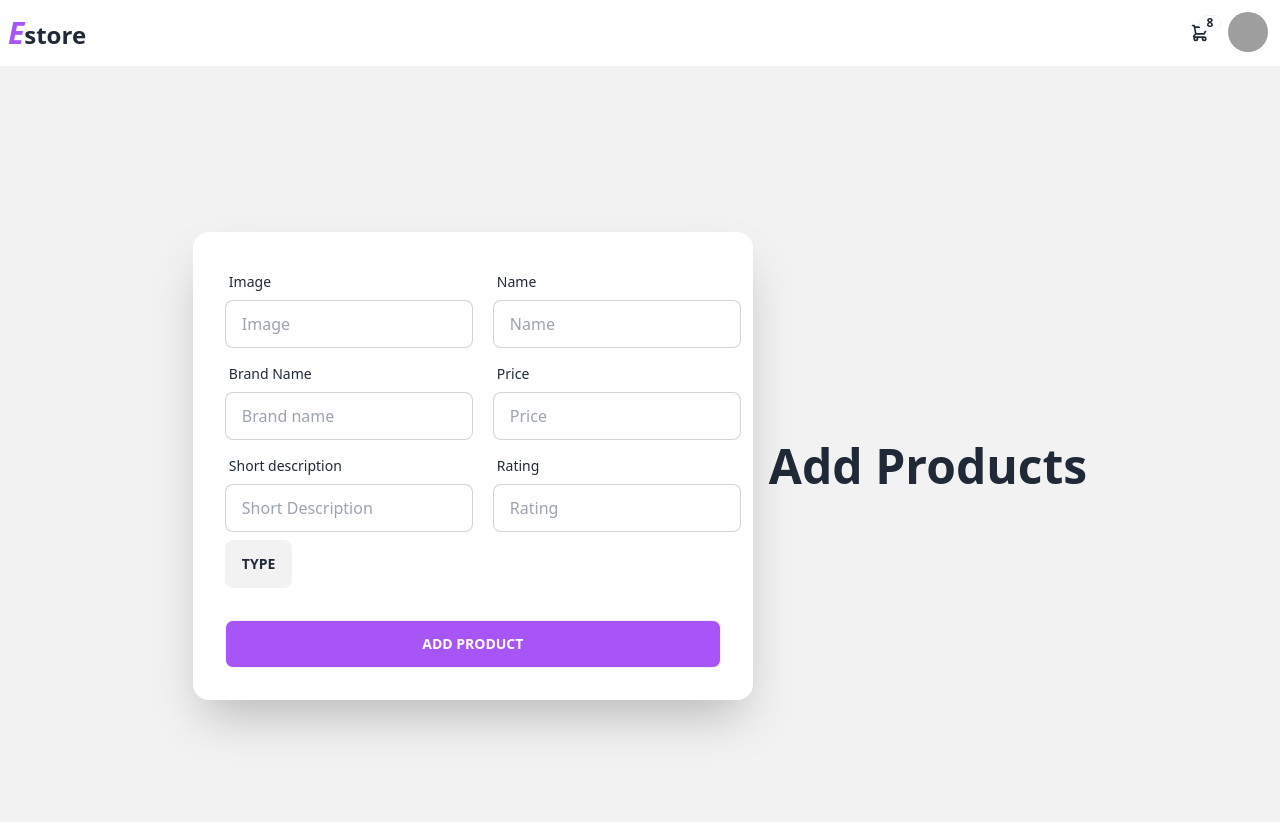
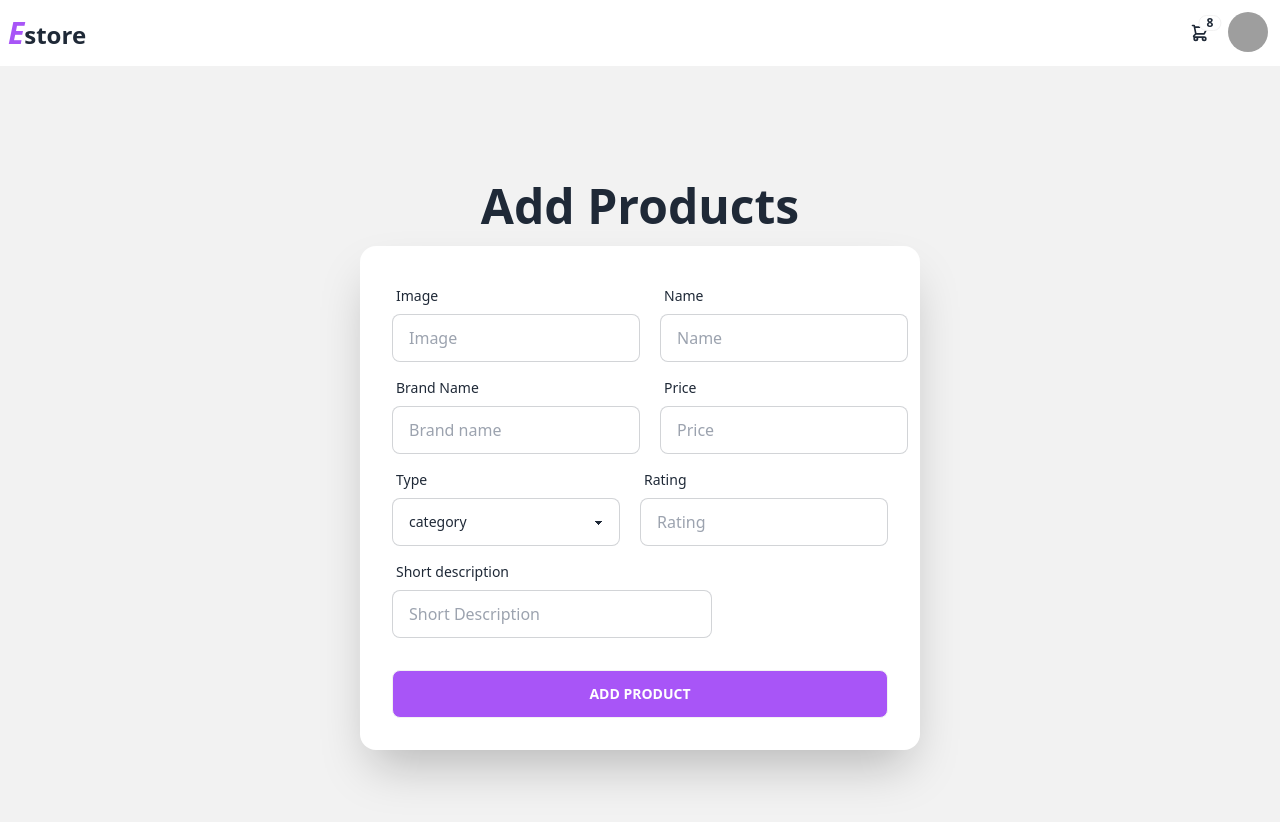
Before and after one commit to sazzadchy50/Estore-client, a React (Vite) app: page /addProduct in a window 1280 px wide. Shown: the top 822 px of the page. Built offline with nearby package versions, Linux system fonts and the light colour scheme; grey boxes are pictures that could not be loaded.

Commit message:
add product form complete

```diff
--- a/src/Home/Home.jsx
+++ b/src/Home/Home.jsx
@@ -12,6 +12,7 @@ const brands = useLoaderData()
             {
             brands.map(brands => <Brand key={brands.id} brands={brands}></Brand>)
             }
+
         </div>
     <Footer></Footer>
 
--- a/src/Page/AddProduct/AddProduct.jsx
+++ b/src/Page/AddProduct/AddProduct.jsx
@@ -1,24 +1,33 @@
+import { useState } from "react";
+
+
 const AddProduct = () => {
 
-    const handleAdd = (e) => {
-      e.preventDefault()
-      const form = e.target;
+    const [selectedType, setSelectedType] = useState('');
+
+  const handleTypeChange = (e) => {
+    setSelectedType(e.target.value);
+  };
+
+  const handleAdd = (e) => {
+    e.preventDefault();
+    const form = e.target;
     const image = form.image.value;
     const name = form.name.value;
     const brandName = form.brandName.value;
     const price = form.price.value;
     const rating = form.rating.value;
     const shortDescription = form.shortDescription.value;
-    // const type = form.type.value;
+    const type = selectedType;
 
-    console.log(image, name, brandName, price, rating, shortDescription);
-    }
+    console.log(image, name, brandName, price, rating, shortDescription, type);
+  };
+
   return (
     <div className="hero min-h-screen bg-base-200">
-      <div className="hero-content flex-col lg:flex-row-reverse">
-        <div className="text-center lg:text-left">
+      <div className="hero-content flex-col">
+        <div className="text-center">
           <h1 className="text-5xl font-bold">Add Products</h1>
-
         </div>
         <div className="card flex-shrink-0   shadow-2xl bg-base-100 w-[70vh]">
           <form onSubmit={handleAdd} className="card-body ">
@@ -77,19 +86,33 @@ const AddProduct = () => {
               </div>
             </div>
             {/*Short description and  rating */}
-            <div className="flex gap-5">
-              <div className="form-control w-1/2">
-                <label className="label">
-                  <span className="label-text">Short description</span>
-                </label>
-                <input
-                  name="shortDescription"
-                  type="text"
-                  placeholder="Short Description"
-                  className="input input-bordered"
-                  required
-                />
-              </div>
+            <div className="flex gap-5 w-full">
+
+            <div className="form-control w-1/2 max-w-xs">
+              <label className="label">
+                <span className="label-text">
+                 Type
+                </span>
+
+              </label>
+              <select className="select select-bordered
+              "
+            //   value ={selectedType}
+                onChange={handleTypeChange}
+
+              >
+                <option disabled selected>
+                category
+                </option>
+                <option>Phone</option>
+                <option>Laptop</option>
+                <option>Watch</option>
+
+
+              </select>
+
+            </div>
+
               <div className="form-control w-1/2">
                 <label className="label">
                   <span className="label-text">Rating</span>
@@ -103,27 +126,28 @@ const AddProduct = () => {
                 />
               </div>
             </div>
-            <div className="w-full">
-              <div className="dropdown ">
-                <label tabIndex={0} className="btn ">
-                  Type
+
+            <div className="form-control w-full max-w-xs">
+
+            <div className="form-control">
+                <label className="label">
+                  <span className="label-text">Short description</span>
                 </label>
-                <ul
-                  tabIndex={0}
-                  className="dropdown-content z-[1] menu p-2 shadow bg-base-100 rounded-box w-52"
-                >
-                  <li>
-                    <a>Phone</a>
-                  </li>
-                  <li>
-                    <a>Laptop</a>
-                  </li>
-                </ul>
+                <input
+                  name="shortDescription"
+                  type="text"
+                  placeholder="Short Description"
+                  className="input input-bordered"
+                  required
+                />
               </div>
+
             </div>
 
             <div className="form-control mt-6">
-              <button className="btn bg-purple-500 text-white ">Add Product</button>
+              <button className="btn bg-purple-500 text-white ">
+                Add Product
+              </button>
             </div>
           </form>
         </div>
@@ -132,6 +156,4 @@ const AddProduct = () => {
   );
 };
 
-
-
 export default AddProduct;
```
